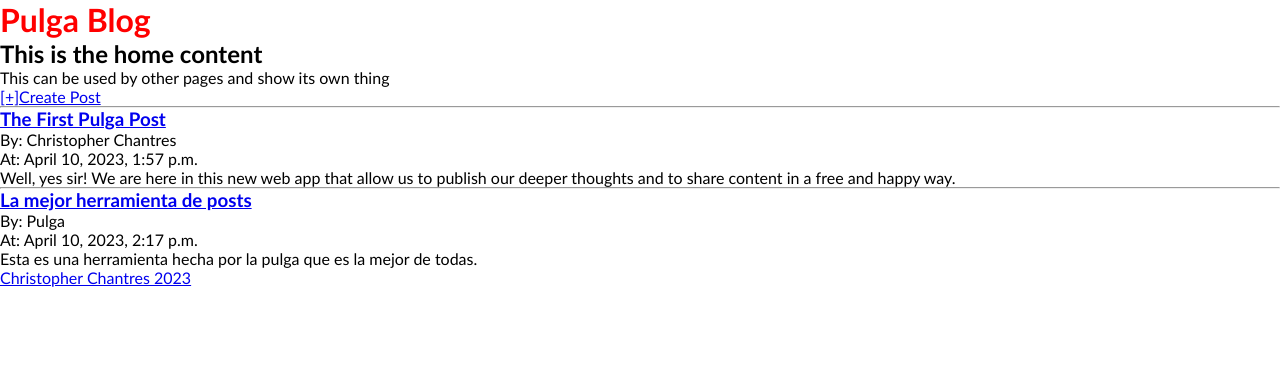
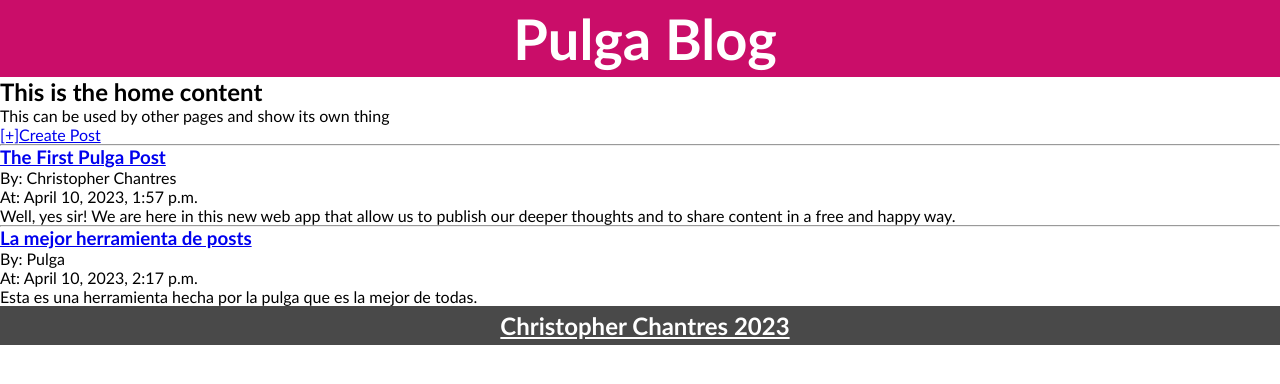
Before and after one commit to ChristopherChantres/django-pulga-blog, a Django app: page / in a window 1280 px wide. Shown: the top 384 px of the page. Run offline with Django 4.2, Linux system fonts and the light colour scheme; data comes from the database, SQL or seed files in the repository.

```diff
--- a/polls/static/css/base.css
+++ b/polls/static/css/base.css
@@ -1,9 +1,42 @@
+:root {
+  --pink-main: rgb(202, 13, 105);
+  --gray-dark: rgb(73, 73, 73);
+  --white-title: white;
+}
+
 * {
   margin: 0px;
   padding: 0px;
   font-family: 'Gill Sans', 'Gill Sans MT', Calibri, 'Trebuchet MS', sans-serif;
 }
 
+header {
+  display: flex;
+  align-items: center;
+  justify-content: center;
+  width: 100vw;
+  height: auto;
+  background-color: var(--pink-main);
+  padding: 5px;
+}
+
 h1 {
-  color: red;
+  font-size: 3.5rem;
+  color: var(--white-title);
 }
+
+footer {
+  display: flex;
+  align-items: center;
+  justify-content: center;
+  width: 100vw;
+  height: auto;
+  background-color: var(--gray-dark);
+  padding: 5px;
+}
+
+footer div a {
+  color: white;
+  font-size: 1.5rem;
+  font-weight: bold;
+}
--- /dev/null
+++ b/polls/static/css/home.css
@@ -0,0 +1,3 @@
+h2 {
+  color: green;
+}
--- a/templates/base.html
+++ b/templates/base.html
@@ -5,7 +5,9 @@
     <meta charset="UTF-8">
     <meta http-equiv="X-UA-Compatible" content="IE=edge">
     <meta name="viewport" content="width=device-width, initial-scale=1.0">
-    <link rel="stylesheet" href="{% static 'css/base.css' %}">
+    {% block link_stylesheet %}
+      <link rel="stylesheet" href="{% static 'css/base.css' %}">
+    {% endblock link_stylesheet %}
     <title>Pulga Blog | {% block title %}{% endblock title %}</title>
   </head>
   <body>
--- a/templates/home.html
+++ b/templates/home.html
@@ -1,5 +1,8 @@
 {% extends 'base.html' %}
-
+{% load static %}
+{% comment %} {% block link_stylesheet %}
+  <link rel="stylesheet" href="{% static 'css/home.css' %}">
+{% endblock link_stylesheet %} {% endcomment %}
 {% block title %}Home{% endblock title%}
 
 {% block main %}
```
